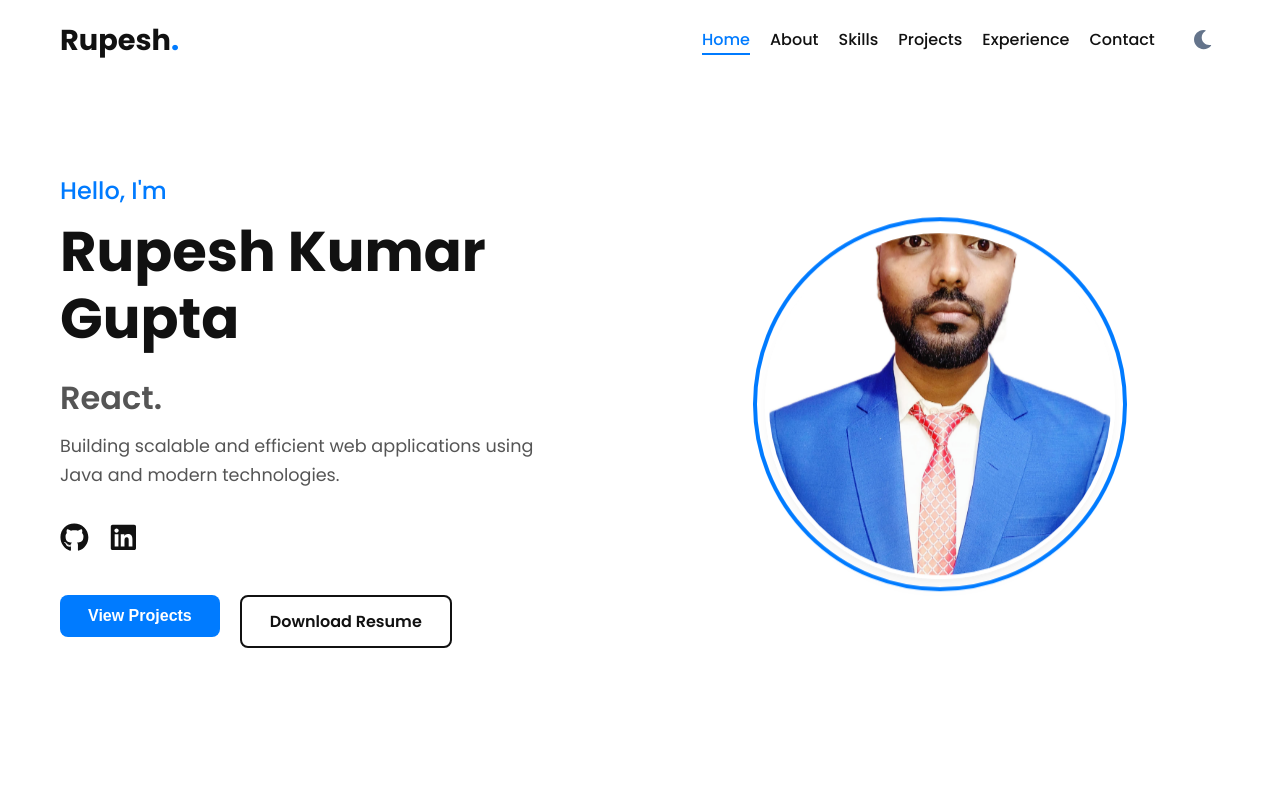
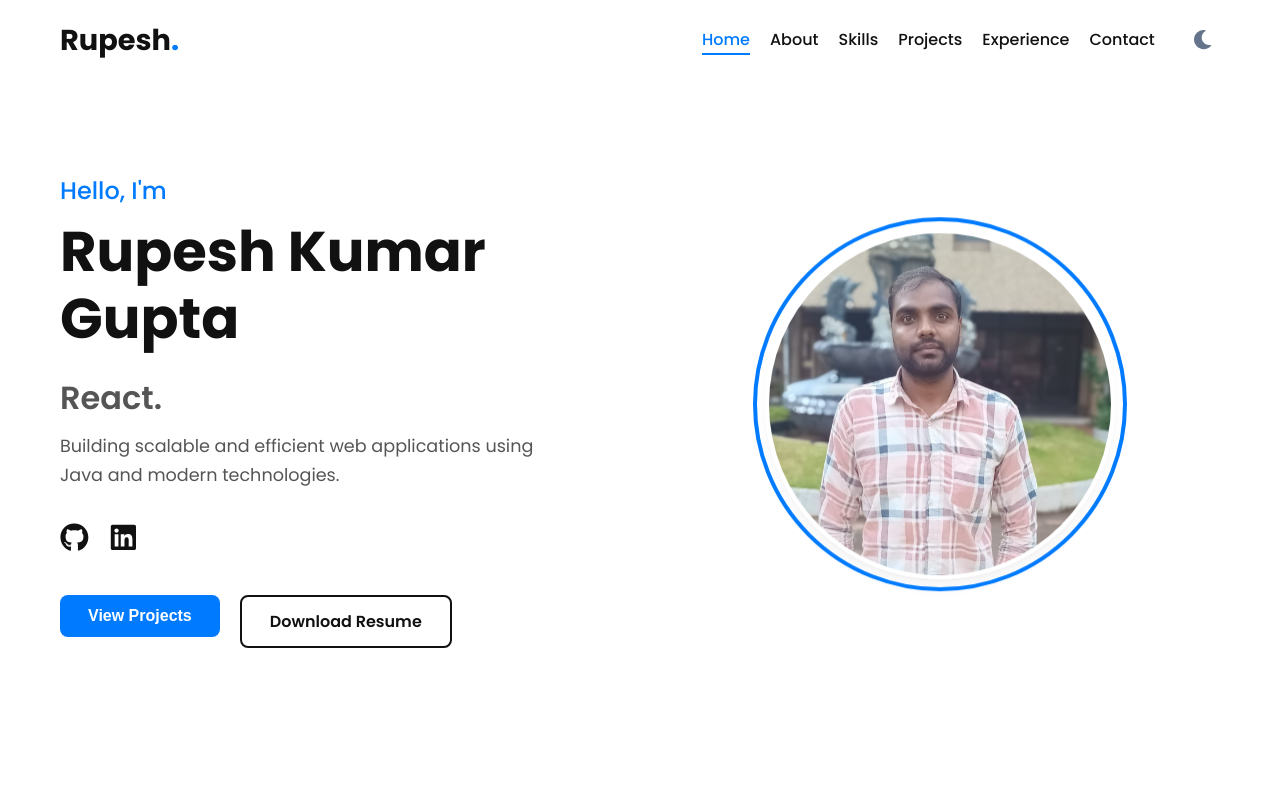
Before and after one commit to Rupesh72550/My_Portfolio, a React app: page / in a window 1280 px wide. Shown: the top 800 px of the page. Built offline with nearby package versions, Linux system fonts and the light colour scheme; the HTML template or start-up script is replaced by a standard one.

Commit message:
Update profile picture to the recently added image and adjust CSS

```diff
--- a/src/components/Hero/Hero.jsx
+++ b/src/components/Hero/Hero.jsx
@@ -4,7 +4,7 @@ import { motion } from 'framer-motion';
 import { Link } from 'react-scroll';
 import { FaGithub, FaLinkedin } from 'react-icons/fa';
 import styles from './Hero.module.css';
-import profilePic from '../../profile_pic/profilePic.jpg';
+import profilePic from '../../profile_pic/avatar.jpeg';
 
 const Hero = () => {
   return (
--- a/src/components/Hero/Hero.module.css
+++ b/src/components/Hero/Hero.module.css
@@ -90,6 +90,7 @@
     width: 100%;
     height: 100%;
     object-fit: cover;
+    object-position: center top;
     border-radius: 50%;
     box-shadow: var(--shadow-md);
     position: relative;
```
Also changed, not shown: src/profile_pic/avatar.jpeg (added), src/profile_pic/profilePic.jpg (deleted).
